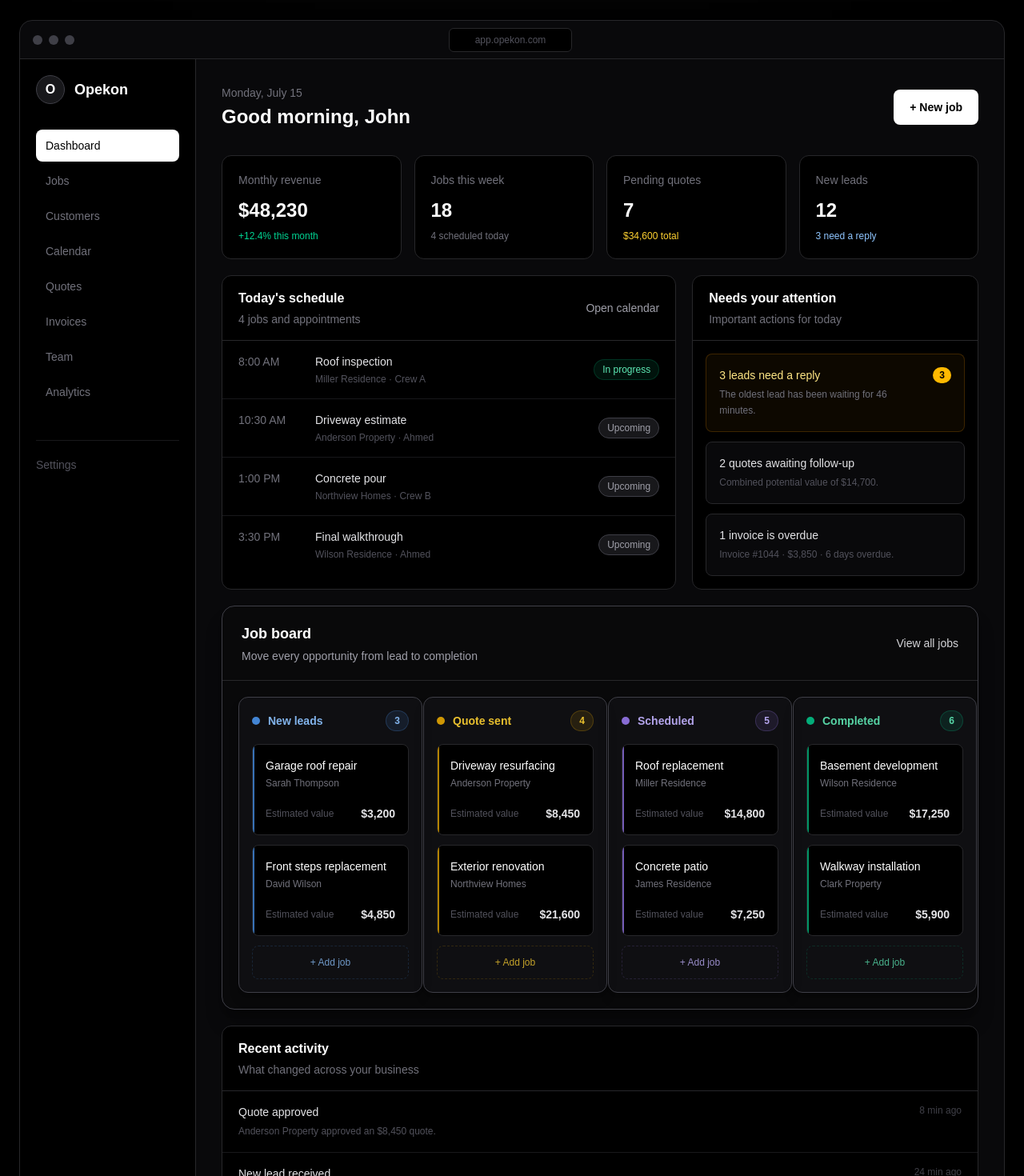
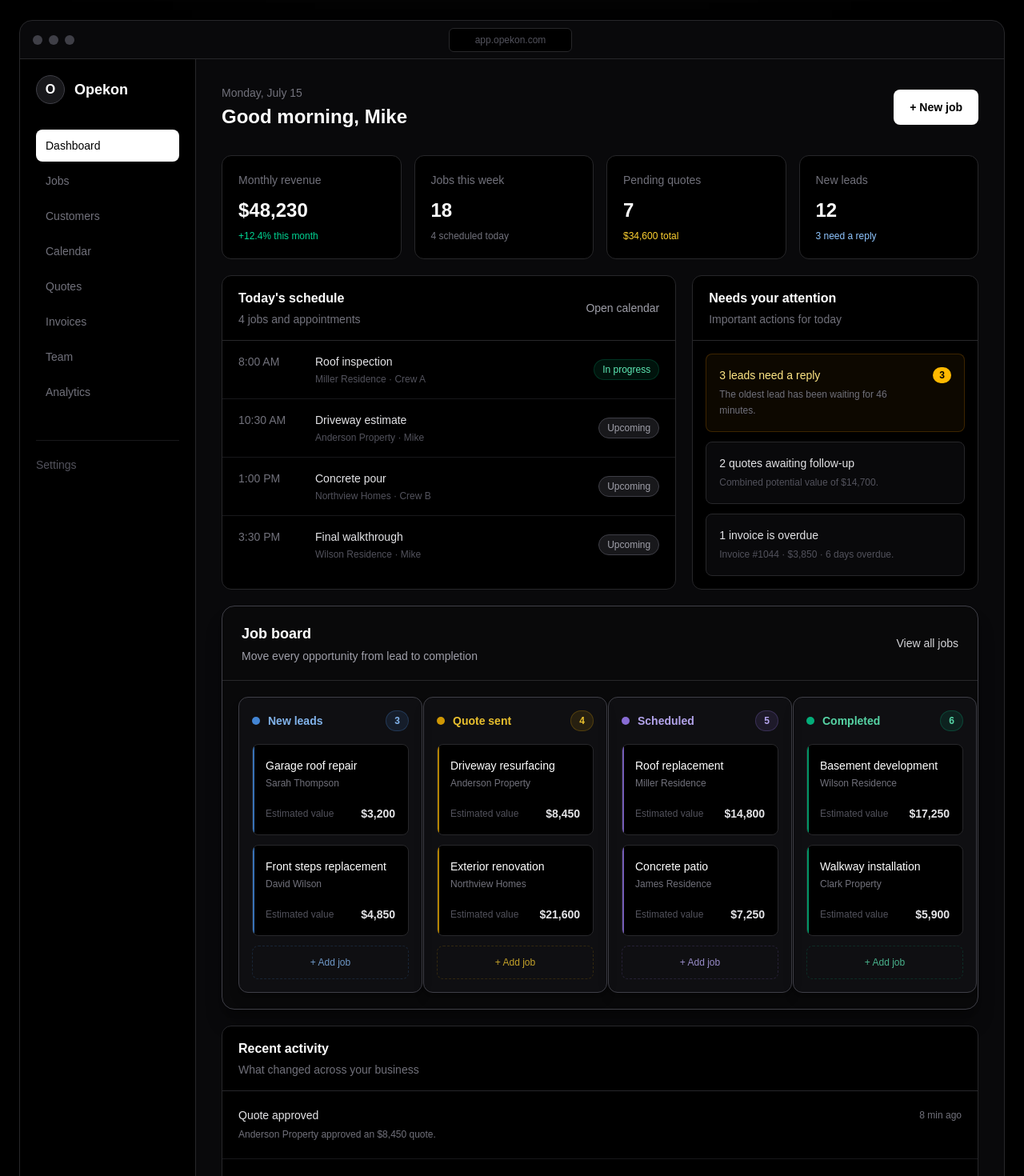
Before and after one commit to aahmedabubaker4225-crypto/opekon, a Next.js app: page / in a window 1280 px wide. Shown: the part 1180-2650 px from the top of the page at 80% size. Built offline with nearby package versions, Linux system fonts and the light colour scheme.

Commit message:
Improve dashboard activity timestamps

```diff
--- a/components/sections/DashboardPreview.tsx
+++ b/components/sections/DashboardPreview.tsx
@@ -39,7 +39,7 @@ const schedule = [
     time: "10:30 AM",
     title: "Driveway estimate",
     customer: "Anderson Property",
-    crew: "Ahmed",
+    crew: "Mike",
     status: "Upcoming",
   },
   {
@@ -53,7 +53,7 @@ const schedule = [
     time: "3:30 PM",
     title: "Final walkthrough",
     customer: "Wilson Residence",
-    crew: "Ahmed",
+    crew: "Mike",
     status: "Upcoming",
   },
 ];
@@ -189,8 +189,7 @@ const accentStyles: Record<
     column: "border-zinc-700 bg-zinc-900/45",
     title: "text-violet-300/90",
     dot: "bg-violet-400/80",
-    count:
-      "border-violet-400/20 bg-violet-400/10 text-violet-300/90",
+    count: "border-violet-400/20 bg-violet-400/10 text-violet-300/90",
     cardStrip: "bg-violet-400/70",
     addButton:
       "border-violet-400/15 text-violet-300/75 hover:border-violet-400/30 hover:bg-violet-400/[0.05]",
@@ -304,7 +303,7 @@ export default function DashboardPreview() {
                   <p className="text-sm text-zinc-500">Monday, July 15</p>
 
                   <h3 className="mt-1 text-2xl font-semibold text-white">
-                    Good morning, John
+                    Good morning, Mike
                   </h3>
                 </div>
 
@@ -529,7 +528,7 @@ export default function DashboardPreview() {
                 </div>
               </div>
 
-              <div className="mt-5 rounded-xl border border-zinc-800 bg-black">
+              <div className="mt-5 overflow-hidden rounded-xl border border-zinc-800 bg-black">
                 <div className="border-b border-zinc-800 px-5 py-4">
                   <h4 className="font-semibold text-white">Recent activity</h4>
 
@@ -542,19 +541,19 @@ export default function DashboardPreview() {
                   {activity.map((item) => (
                     <div
                       key={item.title}
-                      className="flex items-start justify-between gap-5 px-5 py-4"
+                      className="group flex items-start justify-between gap-6 px-5 py-5 transition hover:bg-zinc-950/70"
                     >
-                      <div>
+                      <div className="min-w-0">
                         <p className="text-sm font-medium text-zinc-200">
                           {item.title}
                         </p>
 
-                        <p className="mt-1 text-xs leading-5 text-zinc-600">
+                        <p className="mt-1 text-xs leading-5 text-zinc-500">
                           {item.detail}
                         </p>
                       </div>
 
-                      <p className="shrink-0 text-xs text-zinc-700">
+                      <p className="shrink-0 pt-0.5 text-xs font-medium text-zinc-500 transition group-hover:text-zinc-400">
                         {item.time}
                       </p>
                     </div>
```
